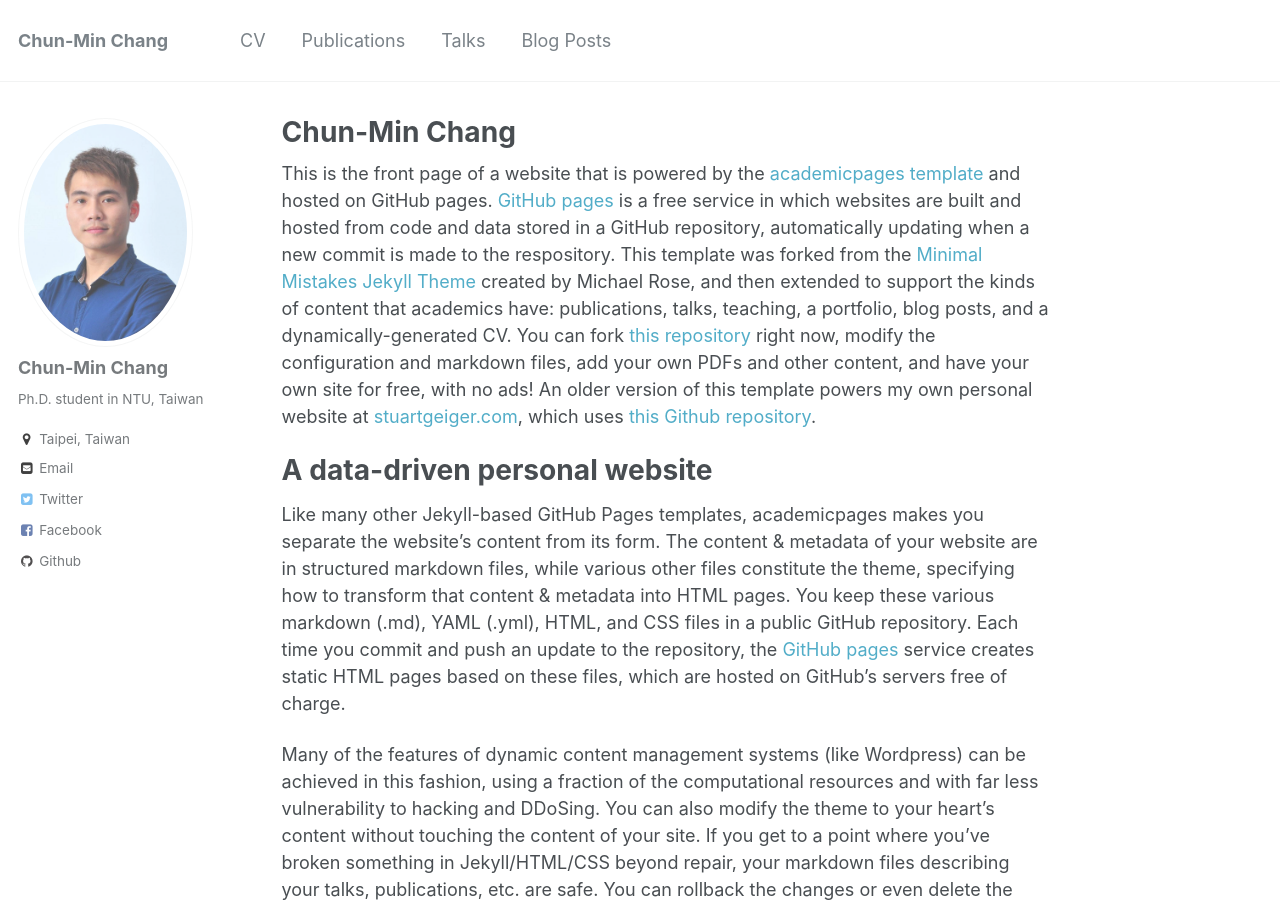
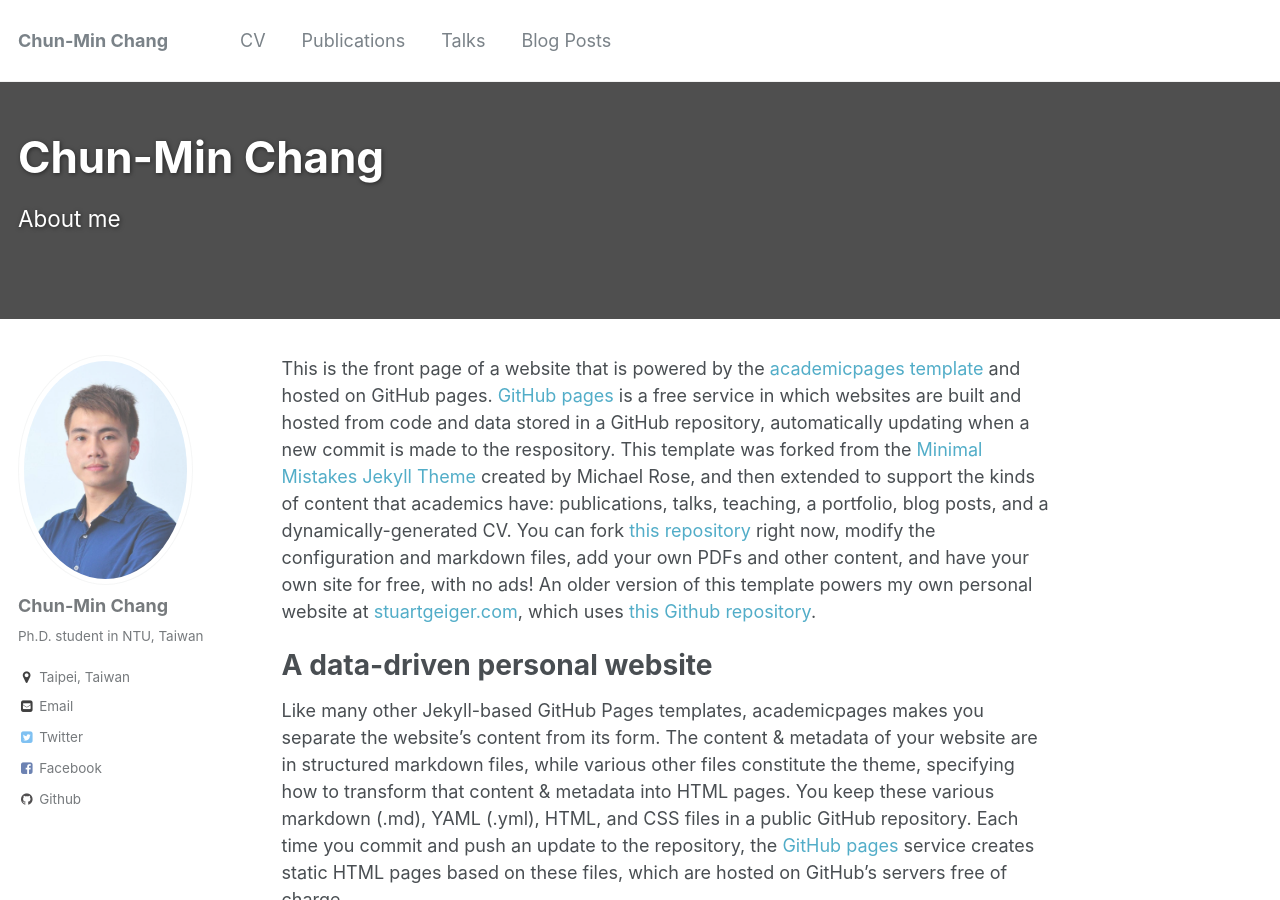
Before and after one commit to NothingHard/NothingHard.github.io, a Jekyll site: the page built from _pages/about.md, in a window 1280 px wide and 900 px high. Built offline with Jekyll 4.4.1, drawn with Linux system fonts in a browser that asks for light colours; some of the changed lines change nothing that is shown.

Commit message:
aboutme.md add teaser.png

```diff
--- a/_pages/about.md
+++ b/_pages/about.md
@@ -6,6 +6,10 @@ author_profile: true
 redirect_from:
   - /about/
   - /about.html
+header:
+  overlay_color: "#000"
+  overlay_filter: "0.5"
+  overlay_image: /assets/images/teaser.png
 ---
 
 This is the front page of a website that is powered by the [academicpages template](https://github.com/academicpages/academicpages.github.io) and hosted on GitHub pages. [GitHub pages](https://pages.github.com) is a free service in which websites are built and hosted from code and data stored in a GitHub repository, automatically updating when a new commit is made to the respository. This template was forked from the [Minimal Mistakes Jekyll Theme](https://mmistakes.github.io/minimal-mistakes/) created by Michael Rose, and then extended to support the kinds of content that academics have: publications, talks, teaching, a portfolio, blog posts, and a dynamically-generated CV. You can fork [this repository](https://github.com/academicpages/academicpages.github.io) right now, modify the configuration and markdown files, add your own PDFs and other content, and have your own site for free, with no ads! An older version of this template powers my own personal website at [stuartgeiger.com](http://stuartgeiger.com), which uses [this Github repository](https://github.com/staeiou/staeiou.github.io).
```
